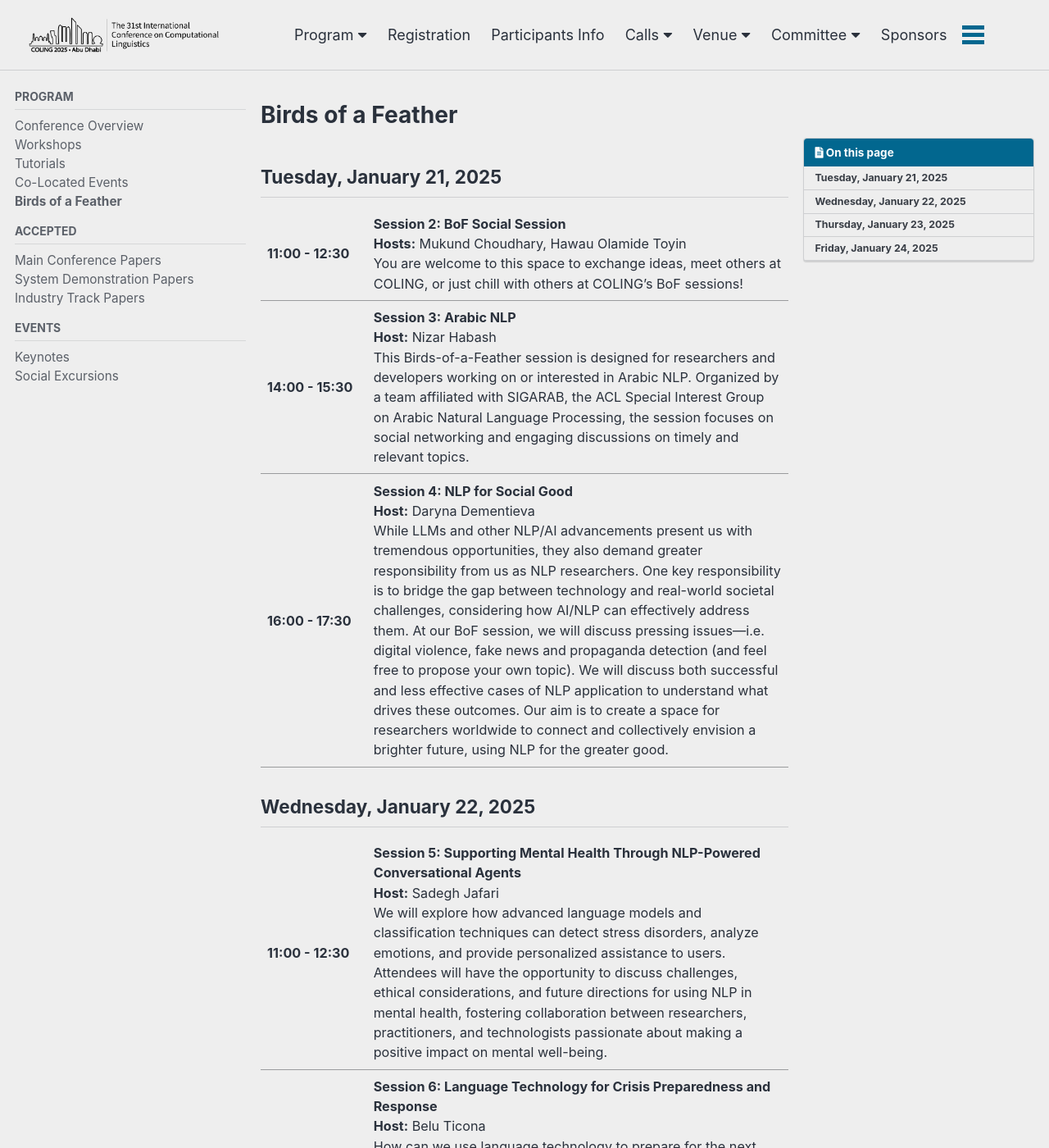
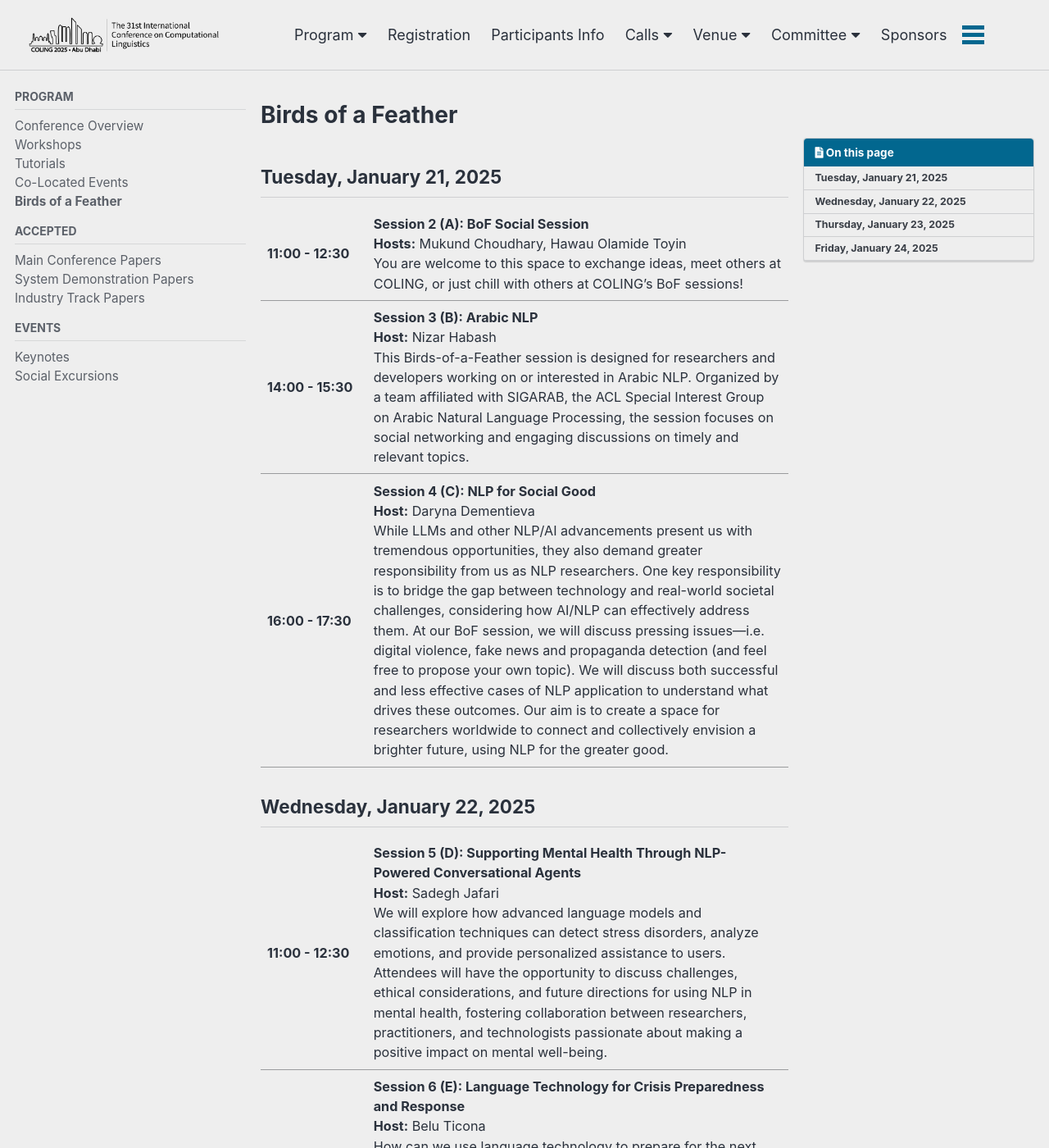
Before and after one commit to hasaniqbal777/coling-2025, a Jekyll site: the page built from _pages/program/bof.md, in a window 1280 px wide and 1400 px high. Shown: the whole window at 82% size. Built offline with Jekyll 4.4.1, drawn with Linux system fonts in a browser that asks for light colours; cached includes are drawn as plain includes; some of the changed text lies outside the part shown.

Commit message:
Added letter numbering for bofs

```diff
--- a/_pages/program/bof.md
+++ b/_pages/program/bof.md
@@ -16,26 +16,26 @@ toc_sticky: true
 
 ## Tuesday, January 21, 2025
 
-| 11:00 - 12:30 | **Session 2: BoF Social Session** <br> **Hosts:** Mukund Choudhary, Hawau Olamide Toyin <br> You are welcome to this space to exchange ideas, meet others at COLING, or just chill with others at COLING's BoF sessions! |
-| 14:00 - 15:30 | **Session 3: Arabic NLP** <br> **Host:** Nizar Habash <br> This Birds-of-a-Feather session is designed for researchers and developers working on or interested in Arabic NLP. Organized by a team affiliated with SIGARAB, the ACL Special Interest Group on Arabic Natural Language Processing, the session focuses on social networking and engaging discussions on timely and relevant topics. |
-| 16:00 - 17:30 | **Session 4: NLP for Social Good** <br> **Host:** Daryna Dementieva <br> While LLMs and other NLP/AI advancements present us with tremendous opportunities, they also demand greater responsibility from us as NLP researchers. One key responsibility is to bridge the gap between technology and real-world societal challenges, considering how AI/NLP can effectively address them. At our BoF session, we will discuss pressing issues---i.e. digital violence, fake news and propaganda detection (and feel free to propose your own topic). We will discuss both successful and less effective cases of NLP application to understand what drives these outcomes. Our aim is to create a space for researchers worldwide to connect and collectively envision a brighter future, using NLP for the greater good. |
+| 11:00 - 12:30 | **Session 2 (A): BoF Social Session** <br> **Hosts:** Mukund Choudhary, Hawau Olamide Toyin <br> You are welcome to this space to exchange ideas, meet others at COLING, or just chill with others at COLING's BoF sessions! |
+| 14:00 - 15:30 | **Session 3 (B): Arabic NLP** <br> **Host:** Nizar Habash <br> This Birds-of-a-Feather session is designed for researchers and developers working on or interested in Arabic NLP. Organized by a team affiliated with SIGARAB, the ACL Special Interest Group on Arabic Natural Language Processing, the session focuses on social networking and engaging discussions on timely and relevant topics. |
+| 16:00 - 17:30 | **Session 4 (C): NLP for Social Good** <br> **Host:** Daryna Dementieva <br> While LLMs and other NLP/AI advancements present us with tremendous opportunities, they also demand greater responsibility from us as NLP researchers. One key responsibility is to bridge the gap between technology and real-world societal challenges, considering how AI/NLP can effectively address them. At our BoF session, we will discuss pressing issues---i.e. digital violence, fake news and propaganda detection (and feel free to propose your own topic). We will discuss both successful and less effective cases of NLP application to understand what drives these outcomes. Our aim is to create a space for researchers worldwide to connect and collectively envision a brighter future, using NLP for the greater good. |
 {: .news-table}
 
 ## Wednesday, January 22, 2025
 
-| 11:00 - 12:30 | **Session 5: Supporting Mental Health Through NLP-Powered Conversational Agents** <br> **Host:** Sadegh Jafari <br> We will explore how advanced language models and classification techniques can detect stress disorders, analyze emotions, and provide personalized assistance to users. Attendees will have the opportunity to discuss challenges, ethical considerations, and future directions for using NLP in mental health, fostering collaboration between researchers, practitioners, and technologists passionate about making a positive impact on mental well-being. |
-| 14:00 - 15:30 | **Session 6: Language Technology for Crisis Preparedness and Response** <br> **Host:** Belu Ticona <br> How can we use language technology to prepare for the next crisis? In a world with more natural disasters and socio-political conflicts, communication is crucial so that victims can share their needs (in their languages/dialects), organizations can provide humanitarian aid, and broadcast urgent information. In this BoF, we will discuss challenges and possible solutions through a role-playing activity. We invite anyone interested in low-resource languages, machine translation, multicultural NLP, climate change, or crisis and language in general :) |
-| 16:00 - 17:30 | **Session 7: Southeast Asian NLP** <br> **Host:** Jan Christian Blaise Cruz <br> Small group discussions and community-driven talks around the current challenges, directions, and opportunities in Southeast Asian NLP. The BoF is organized by co-founders of the ACL SIGSEA and SEACrowd. We aim to host one BoF session in every major NLP conference after the success of the ones hosted in ACL 2024 and EMNLP 2024. |
+| 11:00 - 12:30 | **Session 5 (D): Supporting Mental Health Through NLP-Powered Conversational Agents** <br> **Host:** Sadegh Jafari <br> We will explore how advanced language models and classification techniques can detect stress disorders, analyze emotions, and provide personalized assistance to users. Attendees will have the opportunity to discuss challenges, ethical considerations, and future directions for using NLP in mental health, fostering collaboration between researchers, practitioners, and technologists passionate about making a positive impact on mental well-being. |
+| 14:00 - 15:30 | **Session 6 (E): Language Technology for Crisis Preparedness and Response** <br> **Host:** Belu Ticona <br> How can we use language technology to prepare for the next crisis? In a world with more natural disasters and socio-political conflicts, communication is crucial so that victims can share their needs (in their languages/dialects), organizations can provide humanitarian aid, and broadcast urgent information. In this BoF, we will discuss challenges and possible solutions through a role-playing activity. We invite anyone interested in low-resource languages, machine translation, multicultural NLP, climate change, or crisis and language in general :) |
+| 16:00 - 17:30 | **Session 7 (F): Southeast Asian NLP** <br> **Host:** Jan Christian Blaise Cruz <br> Small group discussions and community-driven talks around the current challenges, directions, and opportunities in Southeast Asian NLP. The BoF is organized by co-founders of the ACL SIGSEA and SEACrowd. We aim to host one BoF session in every major NLP conference after the success of the ones hosted in ACL 2024 and EMNLP 2024. |
 {: .news-table}
 
 ## Thursday, January 23, 2025
 
-| 11:00 - 12:30 | **Session 9: Social Session** <br> **Hosts:** Mukund Choudhary, Hawau Olamide Toyin <br> You are welcome to this space to exchange ideas, meet others at COLING, or just chill with others at COLING's BoF sessions! |
-| 14:00 - 15:30 | **Session 10: Multilingual and Multimodal Cultural Inclusivity in LLMs** <br> **Host:** Firoj Alam <br> The Birds of a Feather session on "Multilingual and Multimodal Cultural Inclusivity in LLMs" aims to foster a collaborative dialogue on the challenges and opportunities of creating LLMs that are inclusive of diverse languages, cultures, and modalities. As LLMs increasingly influence global communication and understanding, ensuring they represent and respect cultural nuances, underrepresented languages, and multimodal interactions is critical. This session will explore current advancements, challenges in addressing linguistic and cultural biases, and strategies for incorporating multilingual and multimodal datasets into LLM training. Participants will discuss the ethical, technical, and societal implications of these efforts, sharing ideas and solutions to make AI more inclusive and equitable across diverse linguistic and cultural landscapes. |
+| 11:00 - 12:30 | **Session 9 (G): Social Session** <br> **Hosts:** Mukund Choudhary, Hawau Olamide Toyin <br> You are welcome to this space to exchange ideas, meet others at COLING, or just chill with others at COLING's BoF sessions! |
+| 14:00 - 15:30 | **Session 10 (H): Multilingual and Multimodal Cultural Inclusivity in LLMs** <br> **Host:** Firoj Alam <br> The Birds of a Feather session on "Multilingual and Multimodal Cultural Inclusivity in LLMs" aims to foster a collaborative dialogue on the challenges and opportunities of creating LLMs that are inclusive of diverse languages, cultures, and modalities. As LLMs increasingly influence global communication and understanding, ensuring they represent and respect cultural nuances, underrepresented languages, and multimodal interactions is critical. This session will explore current advancements, challenges in addressing linguistic and cultural biases, and strategies for incorporating multilingual and multimodal datasets into LLM training. Participants will discuss the ethical, technical, and societal implications of these efforts, sharing ideas and solutions to make AI more inclusive and equitable across diverse linguistic and cultural landscapes. |
 {: .news-table}
 
 ## Friday, January 24, 2025
 
-| 11:00 - 12:30 | **Session 12: Exploring Public Sentiment on AI** <br> **Host:** Rushil Thareja <br> With the widespread adoption of AI across various aspects of life, productivity has increased, and many find life simpler and more convenient. Yet, a growing segment of society views AI with skepticism or negativity, often perceiving it as unnecessary, harmful, or driven by capitalist motives. This sentiment raises a critical question: if AI is meant to improve lives, why do so many feel otherwise? The goal of this session is for AI researchers to come together to understand these perceptions, challenge assumptions about their root causes, and rethink how AI is designed and implemented. By aligning AI with people's needs and values, we can ensure it becomes a truly positive force that works hand in hand with society. |
-| 14:00 - 15:30 | **Session 13: BoF Social Session** <br> **Hosts:** Mukund Choudhary, Hawau Olamide Toyin <br> You are welcome to this space to exchange ideas, meet others at COLING, or just chill with others at COLING's BoF sessions! |
+| 11:00 - 12:30 | **Session 12 (I): Exploring Public Sentiment on AI** <br> **Host:** Rushil Thareja <br> With the widespread adoption of AI across various aspects of life, productivity has increased, and many find life simpler and more convenient. Yet, a growing segment of society views AI with skepticism or negativity, often perceiving it as unnecessary, harmful, or driven by capitalist motives. This sentiment raises a critical question: if AI is meant to improve lives, why do so many feel otherwise? The goal of this session is for AI researchers to come together to understand these perceptions, challenge assumptions about their root causes, and rethink how AI is designed and implemented. By aligning AI with people's needs and values, we can ensure it becomes a truly positive force that works hand in hand with society. |
+| 14:00 - 15:30 | **Session 13 (J): BoF Social Session** <br> **Hosts:** Mukund Choudhary, Hawau Olamide Toyin <br> You are welcome to this space to exchange ideas, meet others at COLING, or just chill with others at COLING's BoF sessions! |
 {: .news-table}
```
